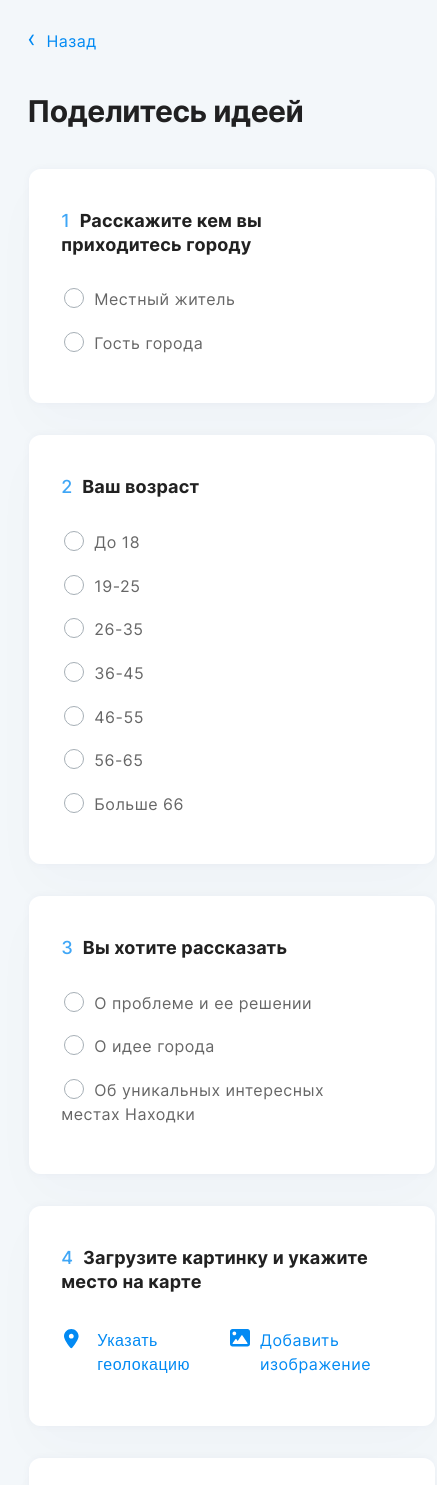
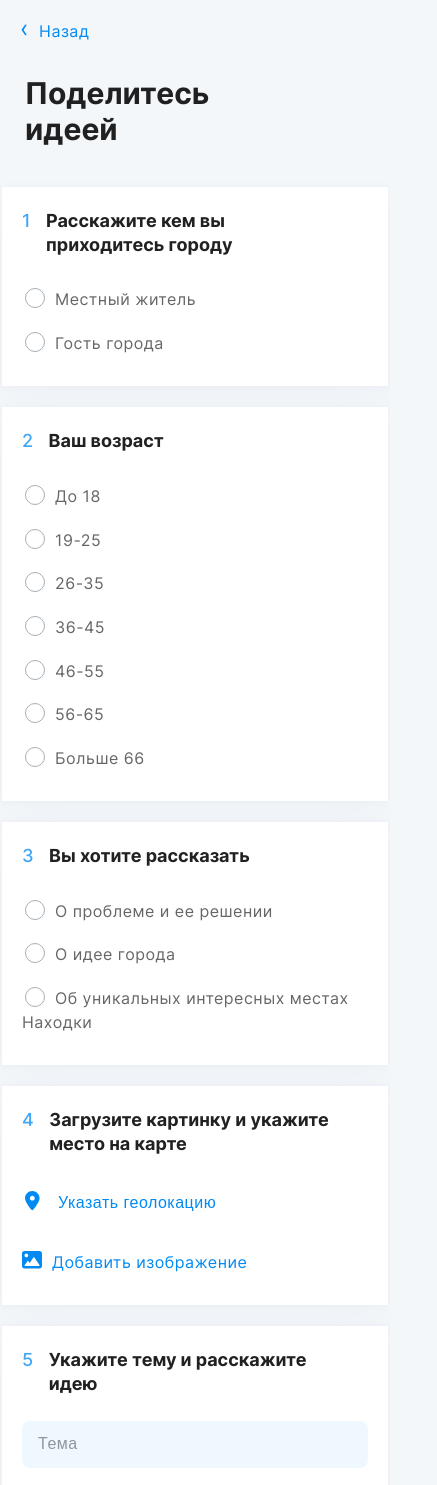
Before and after one commit to YuShato/presspass-test, a website built with Vite: page index.html in a window 390 px wide. Shown: the part 55-1540 px from the top of the page, 437 px wide, since content can reach past the window. Built offline with nearby package versions, Linux system fonts and the light colour scheme; files whose address does not match are found by name.

Commit message:
feat: add styles to mobile device

```diff
--- a/index.html
+++ b/index.html
@@ -220,7 +220,7 @@
               <fieldset class="interview__fieldset">
                 <h2 class="interview__subtitle">
                   <span class="interview__count">4</span>
-                  Загрузите картинку и укажите место на карте
+                  Загрузите&nbsp;картинку&nbsp;и&nbsp;укажите место&nbsp;на&nbsp;карте
                 </h2>
                 <div class="interview__location">
                   <button class="interview__geo accent-link accent-link--geo">
@@ -300,7 +300,7 @@
             <a href="#" class="footer-list__link">Пройдите опрос</a>
           </li>
           <li class="footer-list__item">
-            <a href="#" class="footer-list__link">План комплексного развития</a>
+            <a href="#" class="footer-list__link">План&nbsp;комплексного&nbsp;развития</a>
           </li>
           <li class="footer-list__item">
             <a href="#" class="footer-list__link">Обсуждения</a>
@@ -320,7 +320,7 @@
           </li>
           <li class="feedback__item">
             <a href="#" class="feedback__politics"
-              >Политика обработки персональных данных</a
+              >Политика&nbsp;обработки&nbsp;персональных&nbsp;данных</a
             >
           </li>
         </ul>
--- a/styles/components/content.scss
+++ b/styles/components/content.scss
@@ -4,6 +4,10 @@
 
   @include for-desktop-up {
     max-width: 86vw;
+  }
+
+  @include for-phone-only {
+    margin-top: 20px;
   }
 
   &__header {
@@ -17,12 +21,29 @@
       font-size: 30px;
       line-height: 36px;
     }
+
+    @include for-phone-only {
+      max-width: 220px;
+      margin-left: 25px;
+      letter-spacing: 0;
+    }
+  }
+
+  @include for-phone-only {
+    & {
+      max-width: 100vw;
+    }
   }
 
   &__nav {
     display: block;
     color: $accent;
     padding-bottom: 15px;
+
+    @include for-phone-only {
+      margin-left: 20px;
+      padding-bottom: 7px;
+    }
   }
 
   &__arrow {
@@ -33,5 +54,9 @@
 
   &__form {
     margin-bottom: 100px;
+
+    @include for-phone-only {
+      margin-bottom: 64px;
+    }
   }
 }
--- a/styles/components/feedback.scss
+++ b/styles/components/feedback.scss
@@ -4,6 +4,11 @@
   width: 100%;
   margin: 0;
   align-content: flex-start;
+
+  @include for-phone-only {
+    padding-left: 5px;
+    width: 340px;
+  }
 
   &__mail {
     padding-left: 36px;
--- a/styles/components/footer-list.scss
+++ b/styles/components/footer-list.scss
@@ -15,6 +15,11 @@
     width: 100%;
   }
 
+  @include for-phone-only {
+    margin-left: 0;
+    padding-left: 0;
+  }
+
   &__link {
     color: inherit;
   }
--- a/styles/components/footer.scss
+++ b/styles/components/footer.scss
@@ -9,11 +9,21 @@
       display: flex;
       flex-wrap: wrap;
     }
+
+    @include for-phone-only {
+      gap: 40px;
+      padding-top: 25px;
+      padding-bottom: 60px;
+    }
   }
 
   &__nav {
     width: 100%;
     max-width: 280px;
+  }
+
+  @include for-phone-only {
+    max-width: 320px;
   }
 
   &__logo > img {
--- a/styles/components/interview.scss
+++ b/styles/components/interview.scss
@@ -5,6 +5,11 @@
     padding: 0;
     padding-top: 15px;
     margin-bottom: 46px;
+
+    @include for-phone-only {
+      gap: 21px;
+      margin-bottom: 38px;
+    }
   }
 
   &__fieldset {
@@ -16,9 +21,16 @@
       0px 24px 52px rgba(0, 51, 91, 0.02);
     border-radius: 12px;
     border: none;
+
+    @include for-phone-only {
+      max-width: 100vw;
+      border-radius: 0;
+      padding: 17px 20px 31px;
+    }
   }
 
   &__subtitle {
+    display: flex;
     font-weight: 600;
     font-size: 18px;
     line-height: 24px;
@@ -26,6 +38,12 @@
     color: $dark_high;
     margin-top: 0;
     margin-bottom: 11px;
+
+    @include for-phone-only {
+      letter-spacing: 0;
+      max-width: 300px;
+      padding-top: 5px;
+    }
   }
 
   &__count {
@@ -35,12 +53,20 @@
     line-height: 24px;
     letter-spacing: 0.5px;
     color: $accent_medium;
+
+    @include for-phone-only {
+      padding-right: 15px;
+    }
   }
 
   &__location {
     display: flex;
     gap: 34px;
     margin-top: 8px;
+
+    @include for-phone-only {
+      flex-wrap: wrap;
+    }
   }
 
   &__geo {
@@ -50,14 +76,12 @@
     letter-spacing: 0.5px;
   }
 
-
   &__add-img {
     padding-left: 30px;
 
     & > input {
       display: none;
     }
-
   }
 
   &__text {
@@ -81,5 +105,10 @@
   &__submit {
     display: block;
     margin: 0 auto;
+
+    @include for-phone-only {
+      width: 100%;
+      max-width: 325px;
+    }
   }
 }
```
